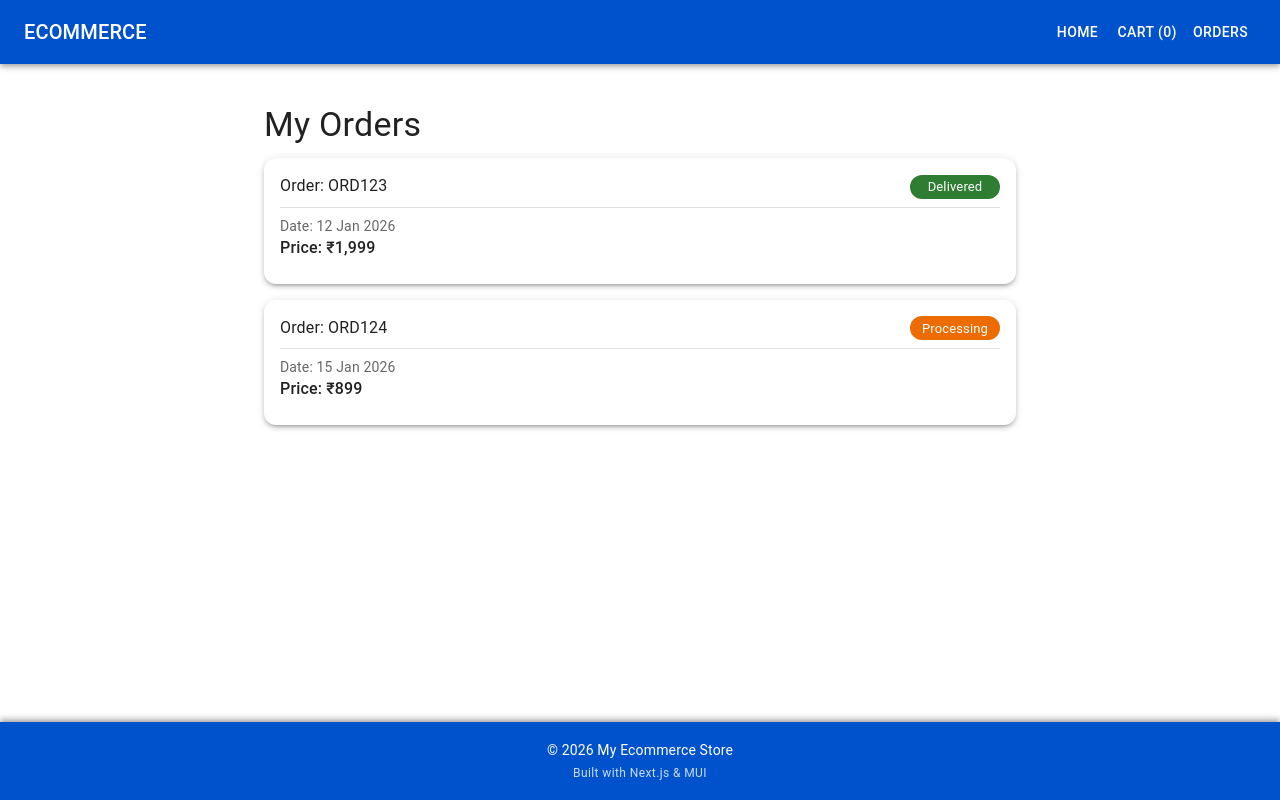
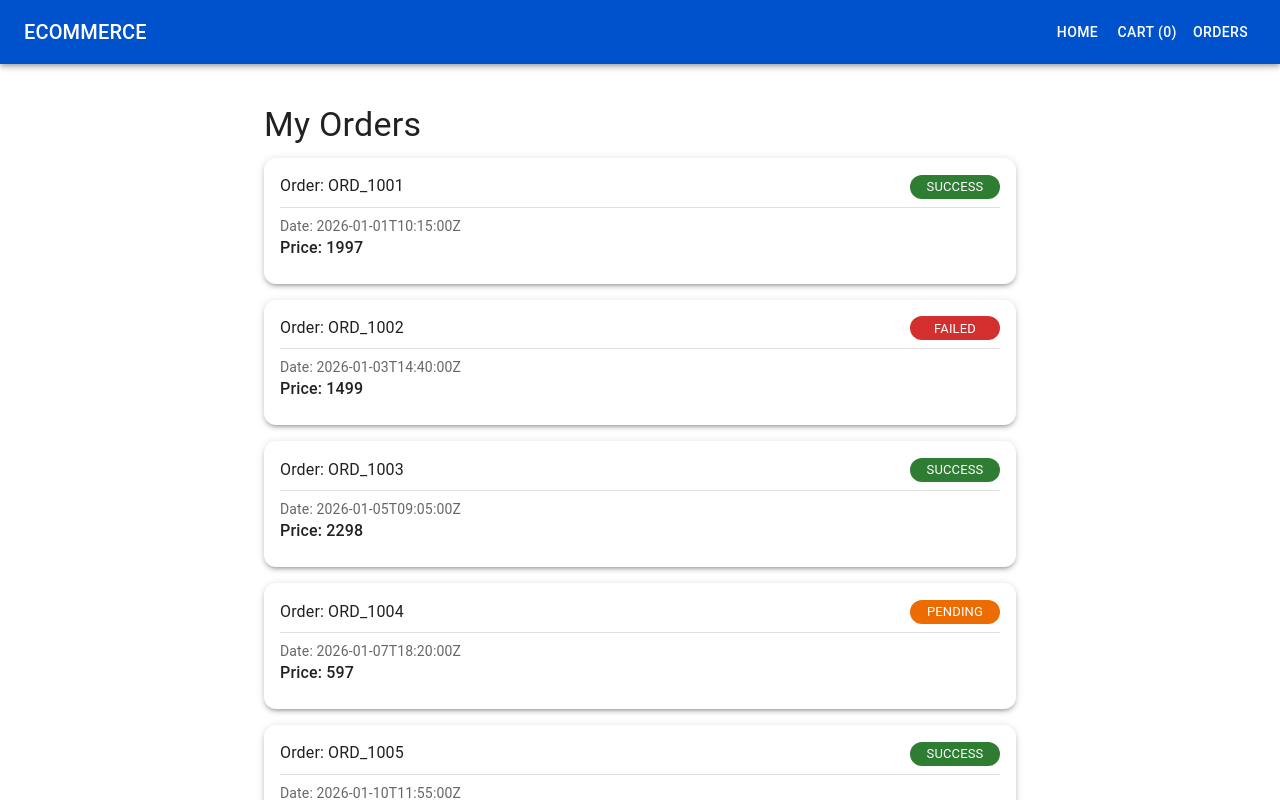
Before and after one commit to idlehax-technologies/ecommerce, a Next.js app: page /orders in a window 1280 px wide. Shown: the top 800 px of the page. Built offline with nearby package versions, Linux system fonts and the light colour scheme.

Commit message:
fix(order): order type and JS object aligned

```diff
--- a/app/orders/page.tsx
+++ b/app/orders/page.tsx
@@ -8,79 +8,59 @@ import {
     Divider,
     Chip,
 } from "@mui/material";
+import { orders } from "@/lib/orders";
 
-const orders = [
-  {
-    id: "ORD123",
-    date: "12 Jan 2026",
-    total: "₹1,999",
-    status: "Delivered",
-  },
-  {
-    id: "ORD124",
-    date: "15 Jan 2026",
-    total: "₹899",
-    status: "Processing",
-  },
-];
-
-export default function order(){
+export default function order() {
     return (
         <Box p={3} maxWidth='800px' mx="auto">
-            <Typography  variant="h4" gutterBottom  sx={{mt:2}}>
+            <Typography variant="h4" gutterBottom sx={{ mt: 2 }}>
                 My Orders
             </Typography>
-            {orders.length==0&&( //Here everything we put into {} becaz JSX works like this everyhting it see as a expression .
+            {orders.length == 0 && (
                 <Typography color="text.secondary">
                     No Orders Yet.
-                </Typography> //Here && not a condition it means if oder.length==0 become true the typography part will executed its a special function of jsx to work less.Means if you want to write that if something is true then it will happend {write the condition && its function}
-
+                </Typography>
             )}
-            {orders.map((order)=>(
-                <Card key={order.id} sx={{
-                    mb:2,
+            {orders.map((order) => (
+                <Card key={order.orderId} sx={{
+                    mb: 2,
                     borderRadius: 3,
-
-                    boxShadow:3,
+                    boxShadow: 3,
                 }}>
                     <CardContent>
                         <Box
                             display="flex"
                             justifyContent="space-between"
                             alignItems="center"
-
                         >
                             <Typography>
-                                Order: {order.id}
+                                Order: {order.orderId}
                             </Typography>
                             <Typography>
                                 <Chip
                                     label={order.status}
-                                 color={order.status==="Delivered"?"success":"warning"}
+                                    color={
+                                        order.status === "SUCCESS"
+                                            ? "success"
+                                            : order.status === "FAILED"
+                                                ? "error"
+                                                : "warning"
+                                    }
                                     size="small"
-                                 sx={{minWidth: 90,justifyContent: "center"}}
-
-
+                                    sx={{ minWidth: 90, justifyContent: "center" }}
                                 />
                             </Typography>
-
                         </Box>
-                        <Divider sx={{my:1}}/>
+                        <Divider sx={{ my: 1 }} />
                         <Typography variant="body2" color="text.secondary">
-                            Date: {order.date}
+                            Date: {order.createdAt}
                         </Typography>
                         <Typography variant="body1" fontWeight={500}>
                             Price: {order.total}
                         </Typography>
-
-
                     </CardContent>
-
                 </Card>
-
             ))}
-
-
         </Box>
     );
 
--- /dev/null
+++ b/lib/orders.ts
@@ -0,0 +1,56 @@
+import type { Order } from "@/types/order";
+
+export const orders: Order[] = [
+  {
+    orderId: "ORD_1001",
+    items: [
+      { productId: 1, vendorId: "v1", name: "Shoes", price: 999, quantity: 1 },
+      { productId: 2, vendorId: "v2", name: "T-Shirt", price: 499, quantity: 2 },
+    ],
+    total: 999 + 499 * 2,
+    currency: "INR",
+    status: "SUCCESS",
+    createdAt: "2026-01-01T10:15:00Z",
+  },
+  {
+    orderId: "ORD_1002",
+    items: [
+      { productId: 3, vendorId: "v1", name: "Backpack", price: 1499, quantity: 1 },
+    ],
+    total: 1499,
+    currency: "INR",
+    status: "FAILED",
+    createdAt: "2026-01-03T14:40:00Z",
+  },
+  {
+    orderId: "ORD_1003",
+    items: [
+      { productId: 4, vendorId: "v3", name: "Headphones", price: 1999, quantity: 1 },
+      { productId: 5, vendorId: "v2", name: "Cap", price: 299, quantity: 1 },
+    ],
+    total: 1999 + 299,
+    currency: "INR",
+    status: "SUCCESS",
+    createdAt: "2026-01-05T09:05:00Z",
+  },
+  {
+    orderId: "ORD_1004",
+    items: [
+      { productId: 6, vendorId: "v4", name: "Notebook", price: 199, quantity: 3 },
+    ],
+    total: 199 * 3,
+    currency: "INR",
+    status: "PENDING",
+    createdAt: "2026-01-07T18:20:00Z",
+  },
+  {
+    orderId: "ORD_1005",
+    items: [
+      { productId: 7, vendorId: "v1", name: "Watch", price: 2999, quantity: 1 },
+    ],
+    total: 2999,
+    currency: "INR",
+    status: "SUCCESS",
+    createdAt: "2026-01-10T11:55:00Z",
+  },
+];
```
Lines whose indentation alone changed are shown as unchanged.
